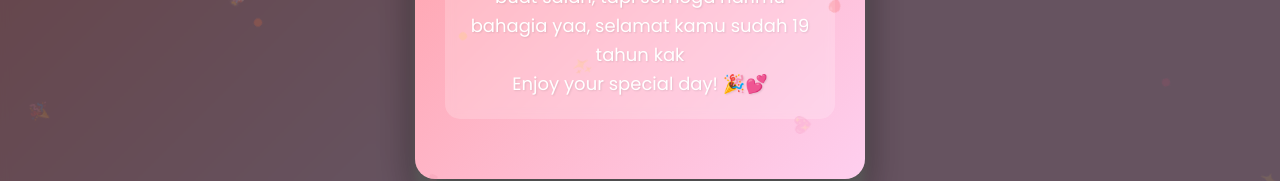
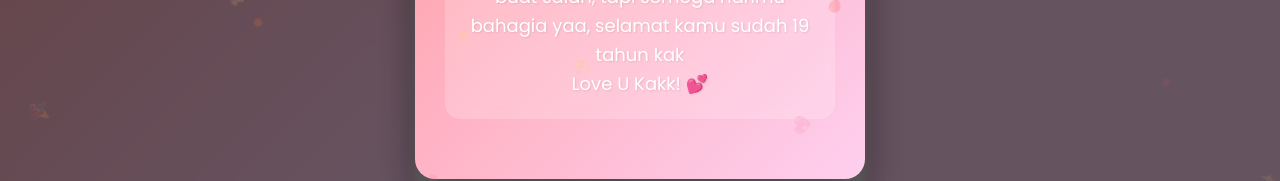
Before and after one commit to LixUb/forYou, a plain HTML site: page index.html in a window 1280 px wide. Both pictures are taken after a click on the button "Tengok pesanku kak". Shown: the part 459-640 px from the top of the page. Drawn offline with Linux system fonts and the light colour scheme.

Commit message:
final please

```diff
--- a/index.html
+++ b/index.html
@@ -321,7 +321,7 @@
                 <p><strong>eh kakk</strong></p>
                 <p>HBD yaa wkwkwkw✨</p>
                 <p>aku minta maaf kalo selama ini aku buat salah, tapi semoga harimu bahagia yaa, selamat kamu sudah 19 tahun kak</p>
-                <p>Enjoy your special day! 🎉💕</p>
+                <p>Love U Kakk! 💕</p>
             </div>
         </div>
     </div>
```
